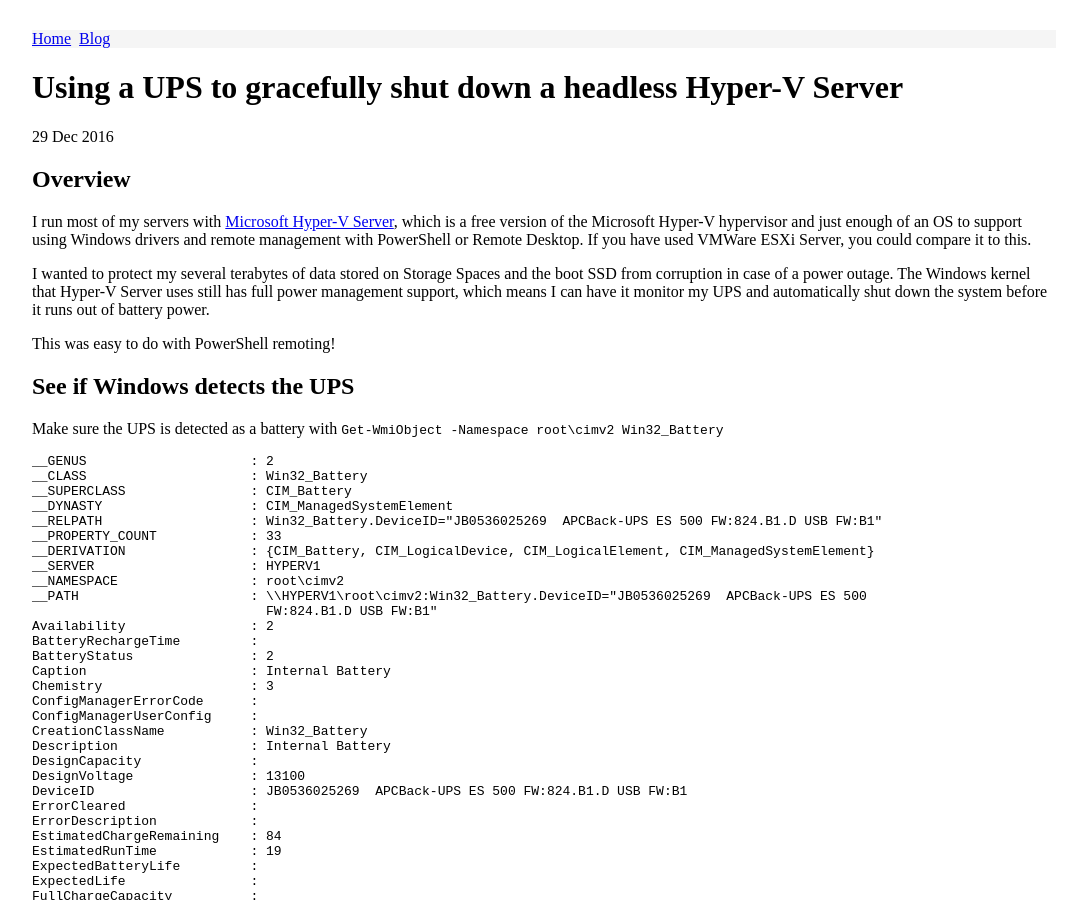
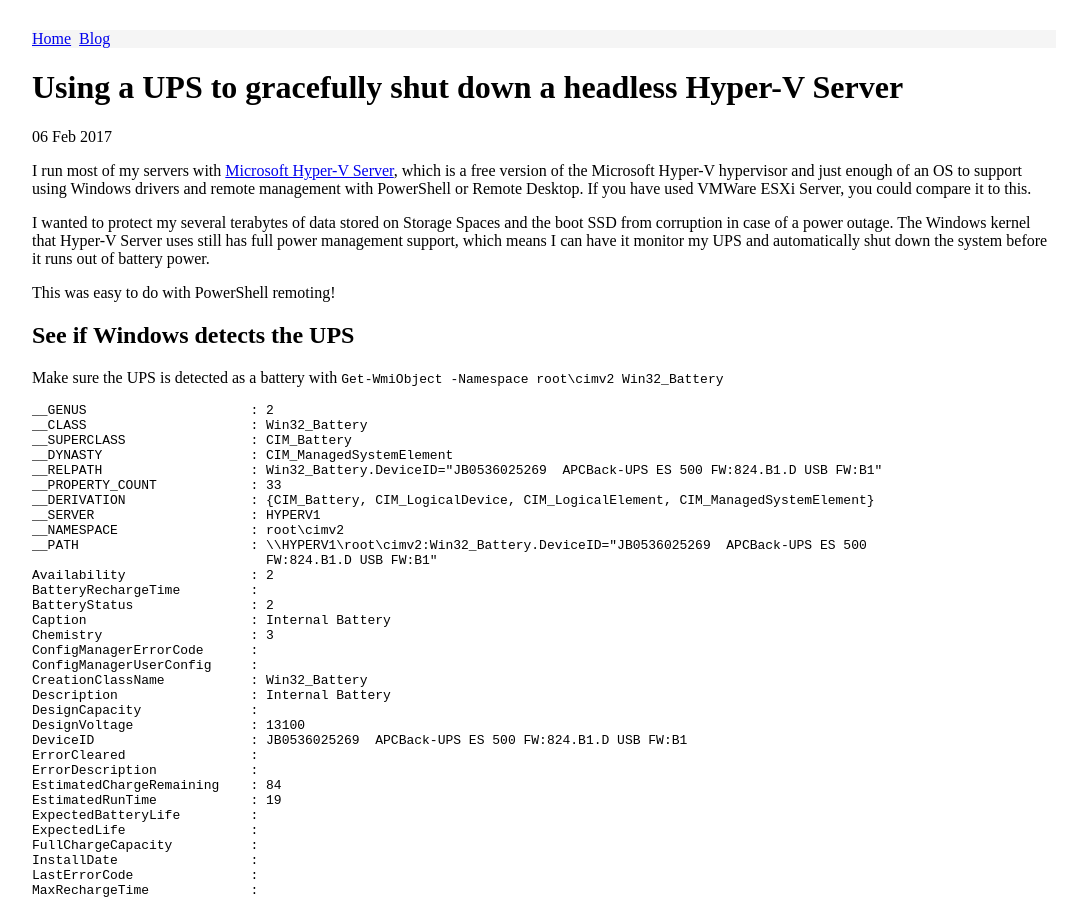
Before and after one commit to PatrickLang/patricklang.github.io, a Jekyll site: the page built from _posts/2017-02-06-hyper-v-server-ups.md, in a window 1280 px wide and 900 px high. Shown: the whole window, without its empty margins (96-1174 px from the left). Built offline with Jekyll 4.4.1, drawn with Linux system fonts in a browser that asks for light colours.

Commit message:
Fixing metadata

```diff
--- a/_posts/2017-02-06-hyper-v-server-ups.md
+++ b/_posts/2017-02-06-hyper-v-server-ups.md
@@ -1,11 +1,8 @@
 ---
 layout: post
 title: "Using a UPS to gracefully shut down a headless Hyper-V Server"
-date: 2016-12-29
+date: 2017-02-06
 ---
-
-
-## Overview
 
 I run most of my servers with [Microsoft Hyper-V Server](https://technet.microsoft.com/en-us/hyper-v-server-docs/hyper-v-server-2016), which is a free version of the Microsoft Hyper-V hypervisor and just enough of an OS to support using Windows drivers and remote management with PowerShell or Remote Desktop. If you have used VMWare ESXi Server, you could compare it to this.
 
```
